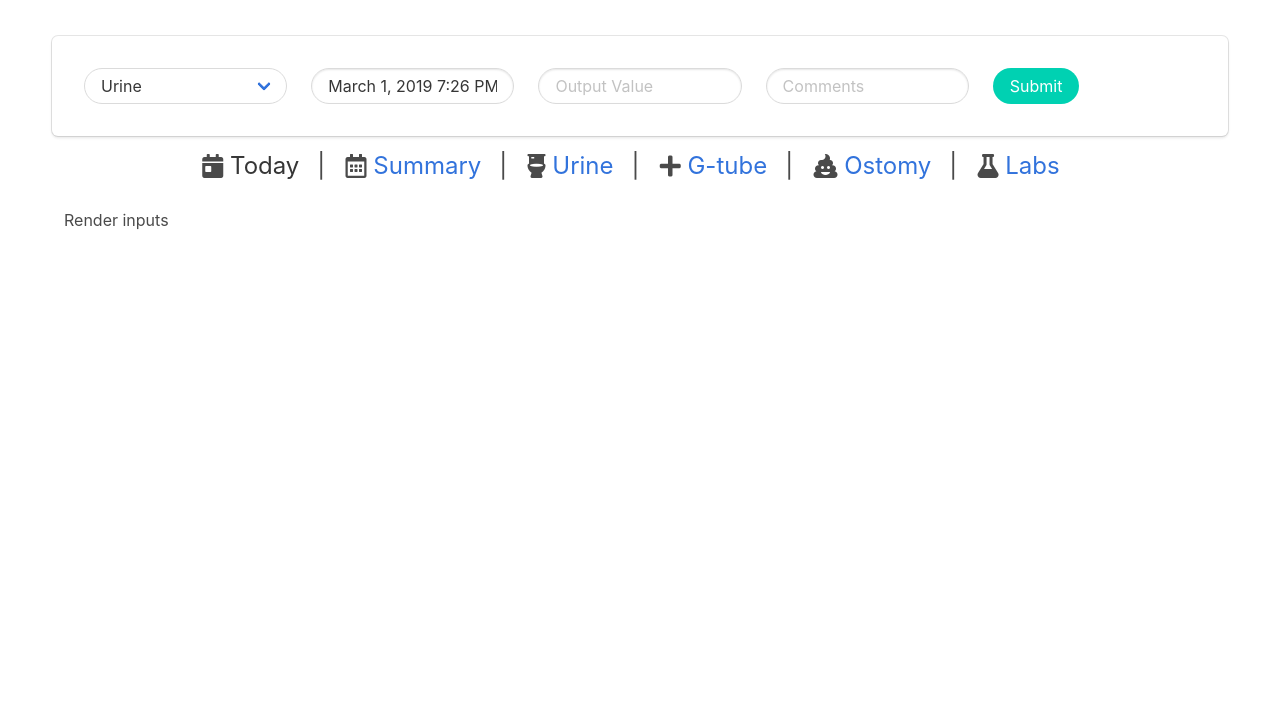
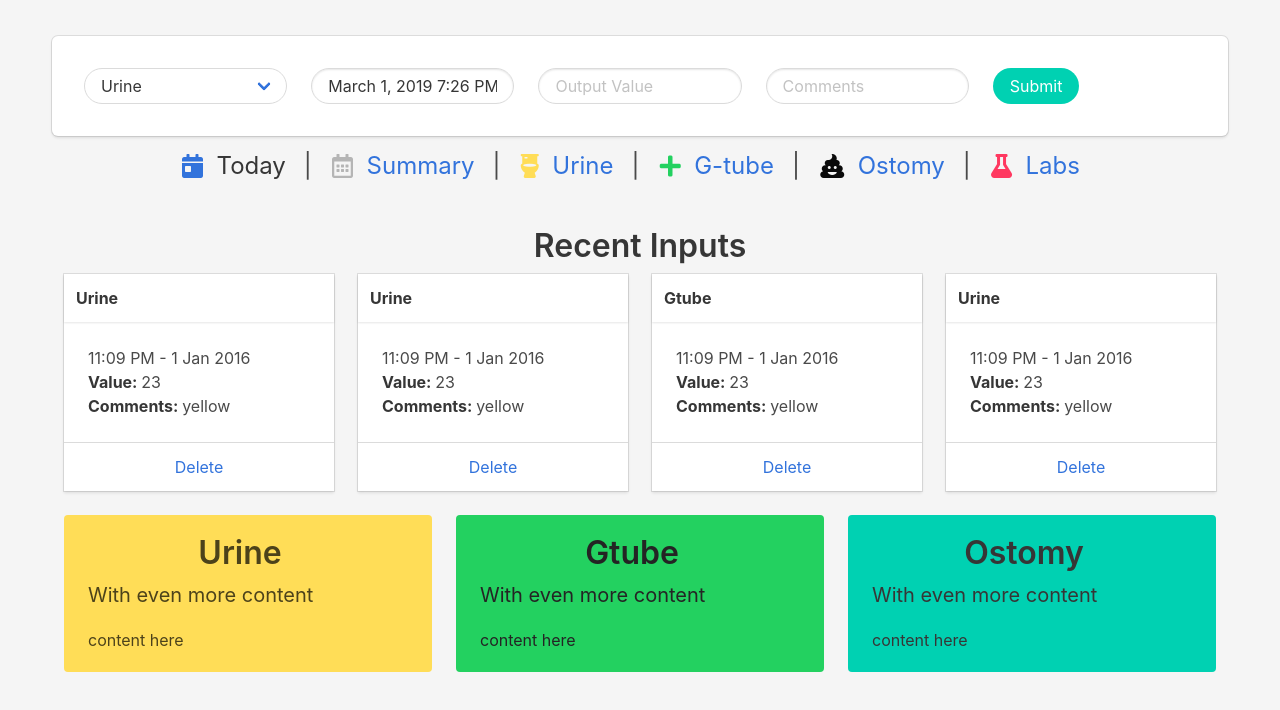
Before and after one commit to aarandela/TPN-IO, a React (Create React App) app: page / in a window 1280 px wide. Shown: the top 710 px of the page. Built offline with nearby package versions, Linux system fonts and the light colour scheme.

Commit message:
styled Today Tab

```diff
--- a/public/index.html
+++ b/public/index.html
@@ -29,7 +29,7 @@
   </head>
   <body>
     <noscript>You need to enable JavaScript to run this app.</noscript>
-    <div id="root"></div>
+    <div id="root" class="has-background-light"></div>
     <!--
       This HTML file is a template.
       If you open it directly in the browser, you will see an empty page.
--- a/src/components/dashboard/Tab.js
+++ b/src/components/dashboard/Tab.js
@@ -5,8 +5,9 @@ const Tab = ({ label, isActive, handleClick, icon }) => {
     <div>
       <li className={isActive ? 'is-active' : ''}
         onClick={() => handleClick()} >
-        <i className={icon} />
-        &nbsp;<a>{label}</a>
+        <a>
+          <i className={icon} />
+          &nbsp; {label}</a>
       </li>
     </div>
   )
--- a/src/components/dashboard/Tabs.js
+++ b/src/components/dashboard/Tabs.js
@@ -12,27 +12,27 @@ export default class Tabs extends Component {
               <Tab label='Today'
                 isActive={activeTab === 0}
                 handleClick={() => changeTab(0)}
-                icon='fas fa-calendar-day' />|&nbsp;&nbsp;&nbsp;
+                icon='fas fa-calendar-day has-text-link' />|&nbsp;&nbsp;&nbsp;
               <Tab label='Summary'
                 isActive={activeTab === 1}
                 handleClick={() => changeTab(1)}
-                icon='far fa-calendar-alt' />|&nbsp;&nbsp;&nbsp;
+                icon='far fa-calendar-alt has-text-grey-light' />|&nbsp;&nbsp;&nbsp;
               <Tab label='Urine'
                 isActive={activeTab === 2}
                 handleClick={() => changeTab(2)}
-                icon='fas fa-toilet' />|&nbsp;&nbsp;&nbsp;
+                icon='fas fa-toilet has-text-warning' />|&nbsp;&nbsp;&nbsp;
               <Tab label='G-tube'
                 isActive={activeTab === 3}
                 handleClick={() => changeTab(3)}
-                icon='fas fa-plus' />|&nbsp;&nbsp;&nbsp;
+                icon='fas fa-plus has-text-success' />|&nbsp;&nbsp;&nbsp;
               <Tab label='Ostomy'
                 isActive={activeTab === 4}
                 handleClick={() => changeTab(4)}
-                icon='fas fa-poo' />|&nbsp;&nbsp;&nbsp;
+                icon='fas fa-poo has-text-black' />|&nbsp;&nbsp;&nbsp;
               <Tab label='Labs'
                 isActive={activeTab === 5}
                 handleClick={() => changeTab(5)}
-                icon='fas fa-flask' />
+                icon='fas fa-flask has-text-danger' />
             </ul>
           </div>
         </div>
--- a/src/components/dashboard/today/Today.js
+++ b/src/components/dashboard/today/Today.js
@@ -1,4 +1,5 @@
 import React, { Component } from 'react'
+import Inputs from '../../navbar/Inputs'
 
 export default class Today extends Component {
   constructor(props) {
@@ -11,9 +12,135 @@ export default class Today extends Component {
 
   render() {
     return (
-      <div>
-        Render inputs
-      </div>
+      <React.Fragment>
+        <section class="section" style={{ padding: '20px 0 10px 0' }}>
+          <div class="container">
+            <h1 class="title has-text-centered" style={{ padding: '0' }}
+              >Recent Inputs
+            </h1>
+          </div>
+        </section>
+        <div class="columns">
+          <div class="column">
+            <div class="card">
+              <header class="card-header has-text-centered">
+                <p class="card-header-title">
+                  Urine
+                </p>
+              </header>
+              <div class="card-content">
+                <div class="content">
+                  <time datetime="2016-1-1">11:09 PM - 1 Jan 2016</time> <br/>
+                  <strong>Value: </strong> 23 <br/>
+                  <strong>Comments: </strong> yellow
+                </div>
+              </div>
+              <footer class="card-footer">
+                <a href="#" class="card-footer-item">Delete</a>
+              </footer>
+            </div>
+          </div>
+          <div class="column">
+            <div class="card">
+              <header class="card-header has-text-centered">
+                <p class="card-header-title">
+                  Urine
+                </p>
+              </header>
+              <div class="card-content">
+                <div class="content">
+                  <time datetime="2016-1-1">11:09 PM - 1 Jan 2016</time> <br/>
+                  <strong>Value: </strong> 23 <br/>
+                  <strong>Comments: </strong> yellow
+                </div>
+              </div>
+              <footer class="card-footer">
+                <a href="#" class="card-footer-item">Delete</a>
+              </footer>
+            </div>
+          </div>
+          <div class="column">
+            <div class="card">
+              <header class="card-header has-text-centered">
+                <p class="card-header-title">
+                  Gtube
+                </p>
+              </header>
+              <div class="card-content">
+                <div class="content">
+                  <time datetime="2016-1-1">11:09 PM - 1 Jan 2016</time> <br/>
+                  <strong>Value: </strong> 23 <br/>
+                  <strong>Comments: </strong> yellow
+                </div>
+              </div>
+              <footer class="card-footer">
+                <a href="#" class="card-footer-item">Delete</a>
+              </footer>
+            </div>
+          </div>
+          <div class="column">
+            <div class="card">
+              <header class="card-header has-text-centered">
+                <p class="card-header-title">
+                  Urine
+                </p>
+              </header>
+              <div class="card-content">
+                <div class="content">
+                  <time datetime="2016-1-1">11:09 PM - 1 Jan 2016</time> <br/>
+                  <strong>Value: </strong> 23 <br/>
+                  <strong>Comments: </strong> yellow
+                </div>
+              </div>
+              <footer class="card-footer">
+                <a href="#" class="card-footer-item">Delete</a>
+              </footer>
+            </div>
+          </div>
+        </div>
+
+
+
+        <div class="tile is-ancestor">
+          <div class="tile is-parent">
+            <article class="tile is-child notification is-warning has-text-centered">
+              <div class="content">
+                <p class="title">Urine</p>
+                <p class="subtitle has-text-left">With even more content</p>
+                <div class="content has-text-left">
+                  content here
+                </div>
+              </div>
+            </article>
+          </div>
+          <div class="tile is-parent">
+            <article class="tile is-child
+                            notification
+                            is-success
+                            has-text-black-ter
+                            has-text-centered">
+              <div class="content">
+                <p class="title">Gtube</p>
+                <p class="subtitle has-text-left">With even more content</p>
+                <div class="content has-text-left">
+                  content here
+                </div>
+              </div>
+            </article>
+          </div>
+          <div class="tile is-parent">
+            <article class="tile is-child notification is-primary has-text-centered has-text-grey-darker">
+              <div class="content">
+                <p class="title">Ostomy</p>
+                <p class="subtitle has-text-left">With even more content</p>
+                <div class="content has-text-left">
+                  content here
+                </div>
+              </div>
+            </article>
+          </div>
+        </div>
+      </React.Fragment>
     )
   }
 }
```
Also changed, not shown: src/components/dashboard/Frontpage.js (deleted, +0 -11 lines), src/components/dashboard/today/RecentInputs.js (added).
